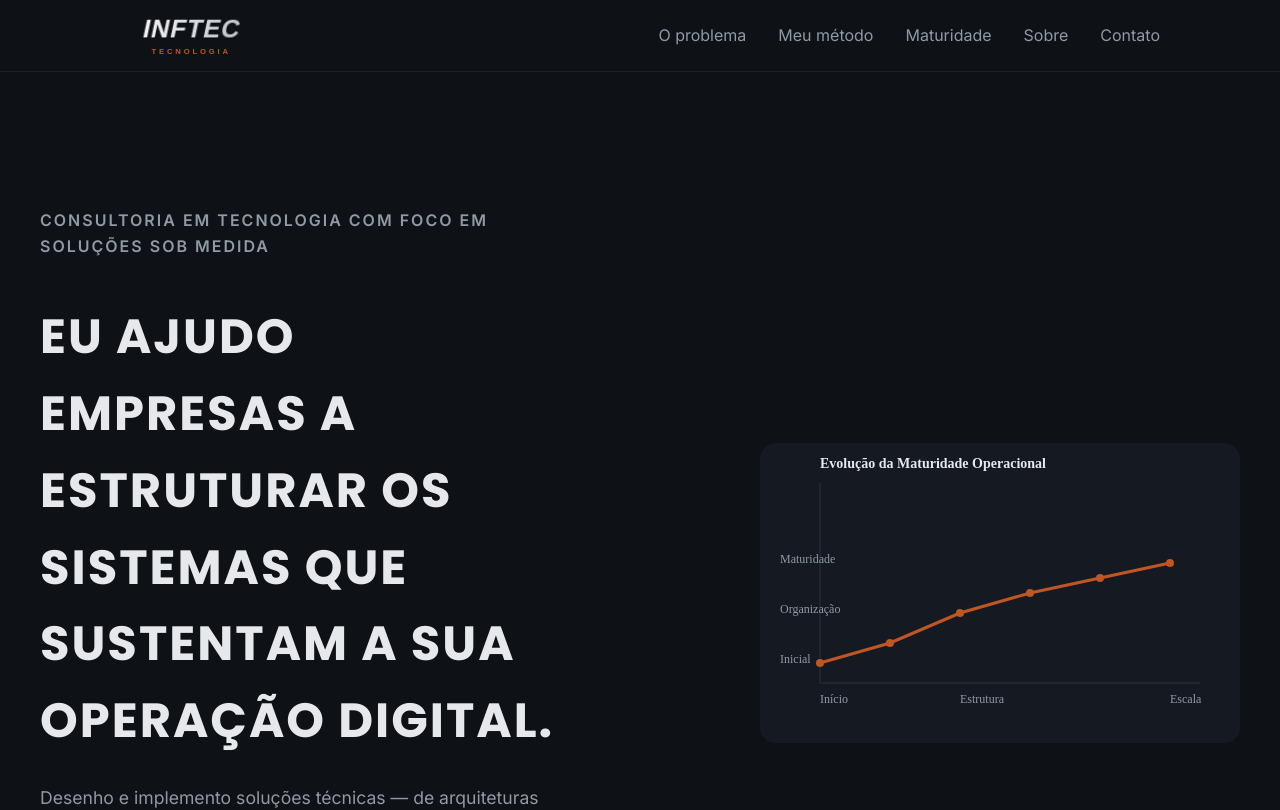
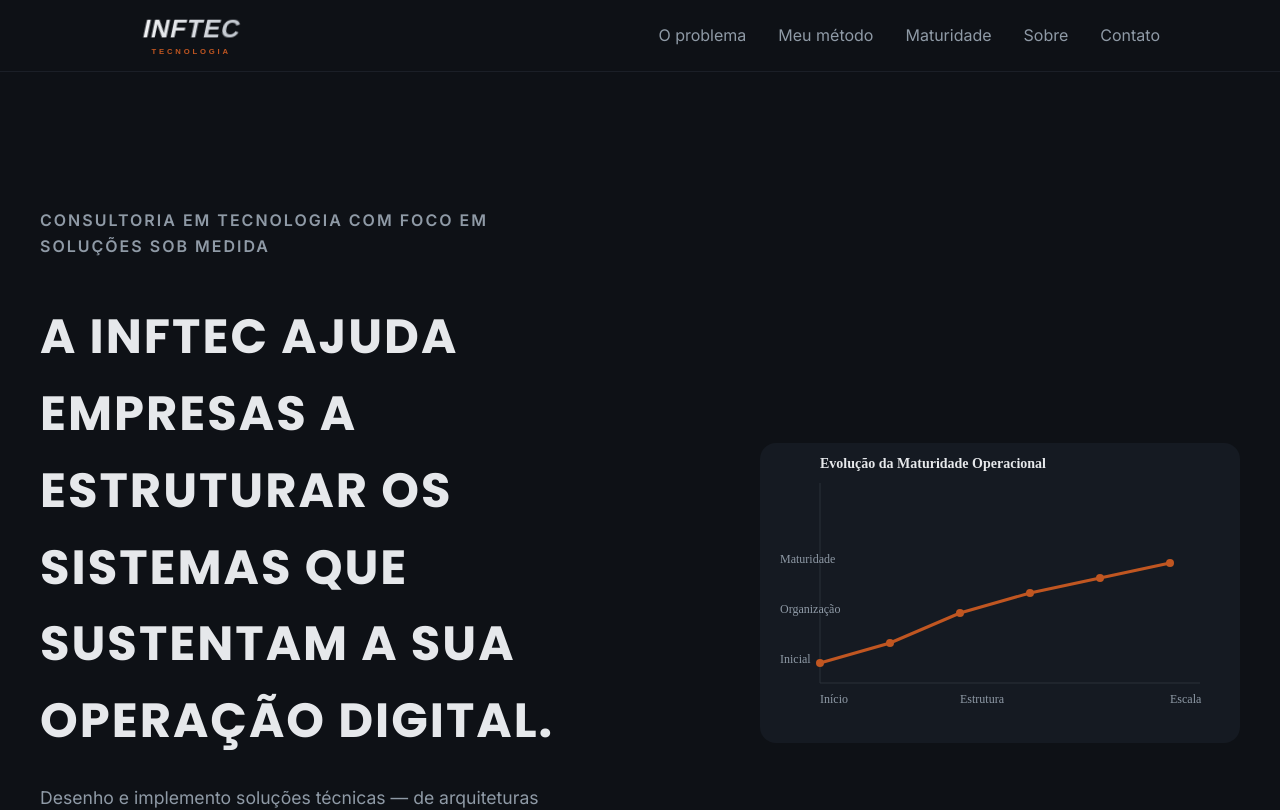
Before and after one commit to Inftecbr/inftec-site, a React (Vite) app: page / in a window 1280 px wide. Shown: the top 810 px of the page. Built offline with nearby package versions, Linux system fonts and the light colour scheme.

Commit message:
reajuste mensagem 2

```diff
--- a/src/components/Hero.tsx
+++ b/src/components/Hero.tsx
@@ -17,7 +17,7 @@ export default function Hero() {
           </p>
 
           <h1 className="brand-main">
-            Eu ajudo empresas a estruturar os sistemas que sustentam a sua operação digital.
+            A Inftec ajuda empresas a estruturar os sistemas que sustentam a sua operação digital.
           </h1>
 
           <p className="support">
```
